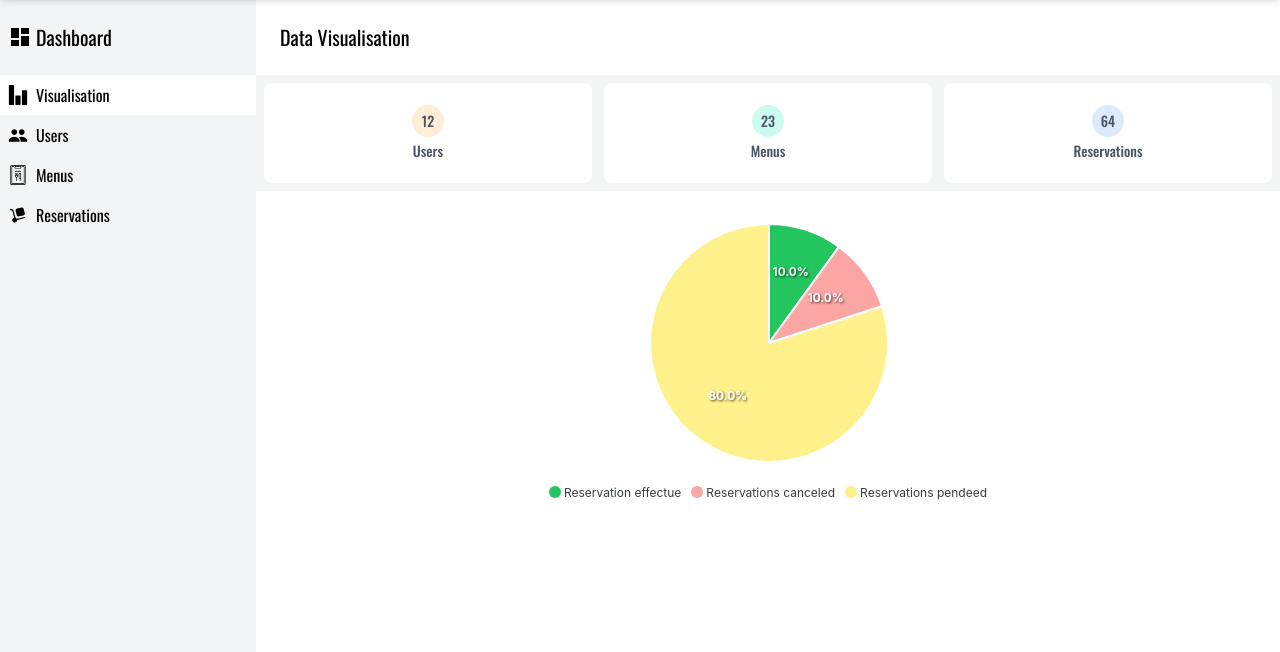
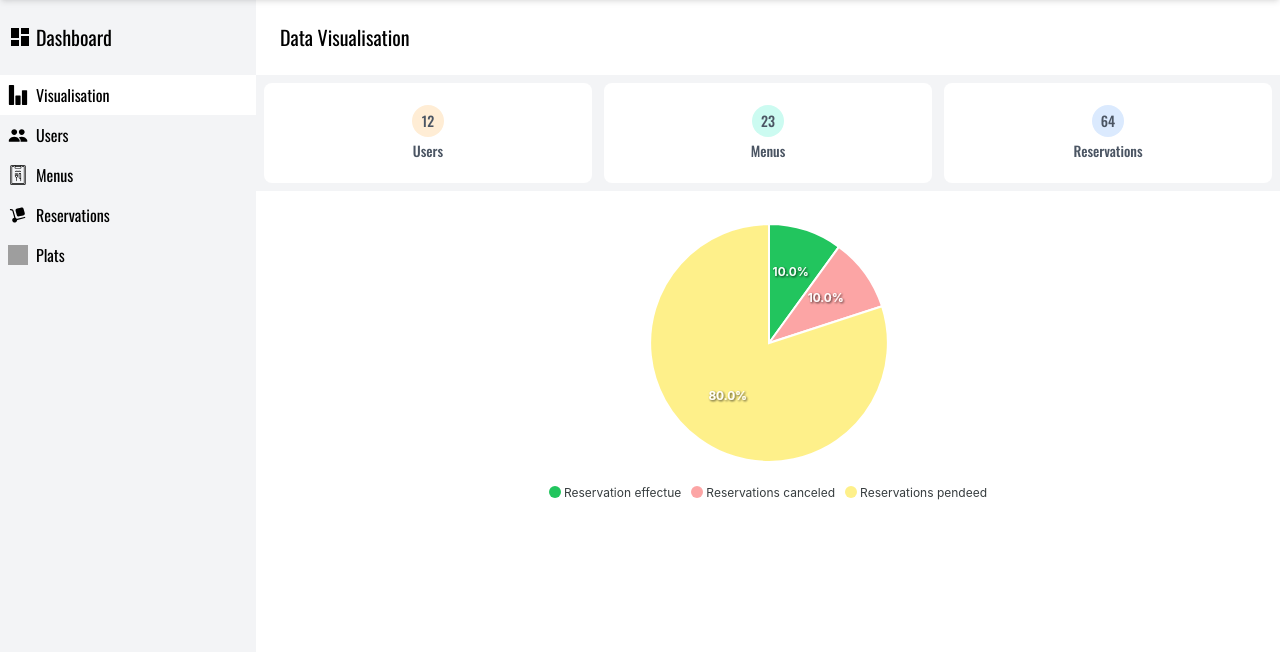
Before and after one commit to ayoub-ahnaou/Dine-with-us, a PHP site: page /dashboard.php in a window 1280 px wide. Shown: the part 63-715 px from the top of the page. Run offline with PHP 8.4, Linux system fonts and the light colour scheme; the visitor is signed in with stand-in values (Sample User, id 1); data that the repository does not hold is empty; style sheets or scripts are compiled from the project's sources; some libraries are stand-ins or nearby versions; grey boxes are pictures that could not be loaded.

Commit message:
#72 Add plats option to dashboard with corresponding js script functionality

```diff
--- a/src/pages/dashboard.php
+++ b/src/pages/dashboard.php
@@ -75,6 +75,16 @@
               alt="" />
             <p>Reservations</p>
           </li>
+          <li
+            onclick="switch_option(this.id, 'plats')"
+            id="plats_choice"
+            class="p-2 hover:bg-white transition-all delay-75 ease-linear cursor-pointer flex items-center gap-2">
+            <img
+              src="../assets/images/icons/plat.svg"
+              class="size-5"
+              alt="" />
+            <p>Plats</p>
+          </li>
         </ul>
       </section>
 
@@ -83,6 +93,7 @@
       include "./users-list.php";
       include "./menus-list.php";
       include "./reservations-list.php";
+      include "./plats-list.php";
       ?>
 
       <script>
@@ -97,16 +108,19 @@
           const users = document.getElementById("users-list");
           const menus = document.getElementById("menus-list");
           const reservations = document.getElementById("reservations-list");
+          const plats = document.getElementById("plats-list");
 
           graphs.classList.add("hidden");
           users.classList.add("hidden");
           menus.classList.add("hidden");
           reservations.classList.add("hidden");
+          plats.classList.add("hidden");
 
           if(choice == "graphs") graphs.classList.remove("hidden");
           if(choice == "users") users.classList.remove("hidden");
           if(choice == "menus") menus.classList.remove("hidden");
           if(choice == "reservations") reservations.classList.remove("hidden");
+          if(choice == "plats") plats.classList.remove("hidden");
         }
       </script>
     </div>
```
